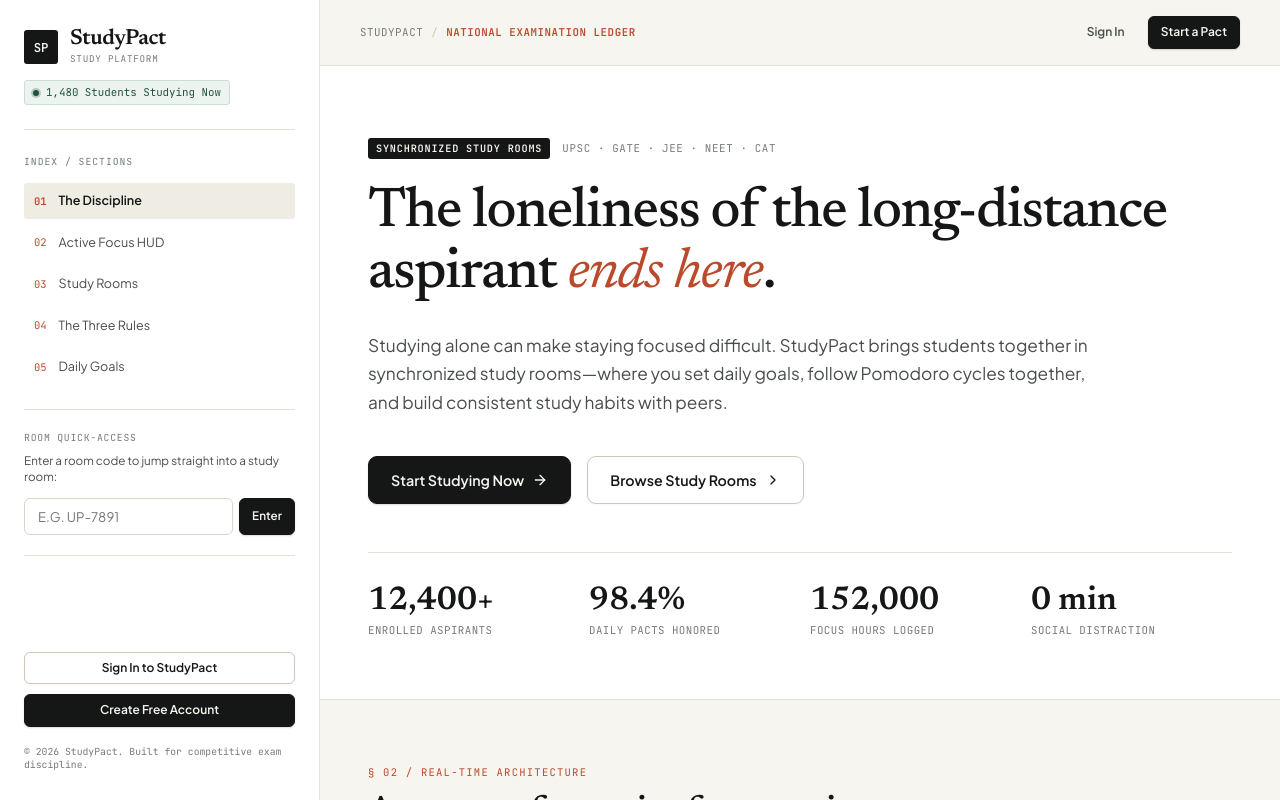
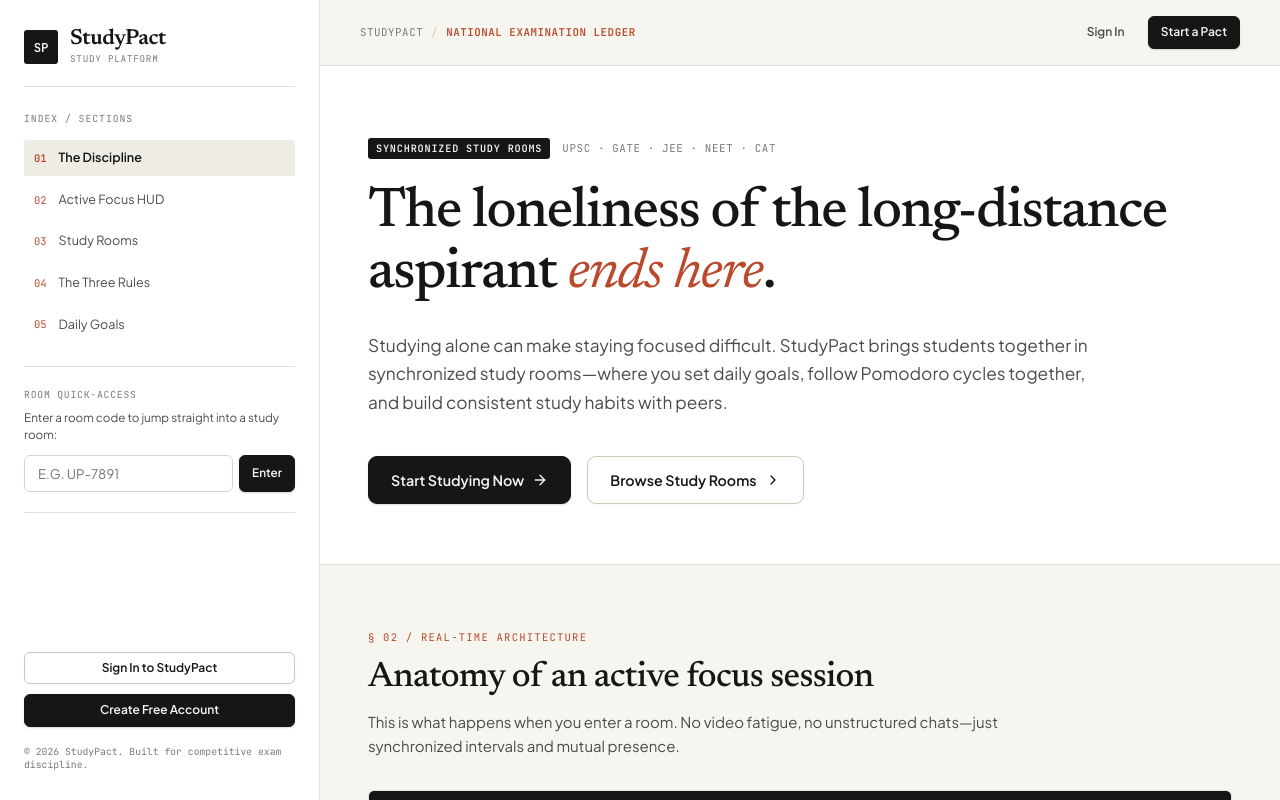
Before and after one commit to byter66/StudyPact, a React (Vite) app in the folder Frontend/: page / in a window 1280 px wide. Shown: the top 800 px of the page. Built offline with nearby package versions, Linux system fonts and the light colour scheme.

Commit message:
Changed UI

```diff
--- a/Frontend/src/components/Landing/Landing.css
+++ b/Frontend/src/components/Landing/Landing.css
@@ -33,8 +33,7 @@
 .sp-rail-header {
   display: flex;
   flex-direction: column;
-  gap: 14px;
-  padding-bottom: 24px;
+  padding-bottom: 20px;
   border-bottom: 1px solid var(--border-hairline);
 }
 
@@ -81,27 +80,7 @@
   color: var(--text-tertiary);
 }
 
-.sp-rail-live-badge {
-  display: inline-flex;
-  align-items: center;
-  gap: 7px;
-  font-family: var(--font-mono);
-  font-size: 0.72rem;
-  color: var(--forest);
-  background-color: var(--forest-subtle);
-  border: 1px solid var(--forest-border);
-  padding: 3px 8px;
-  border-radius: var(--radius-xs);
-  width: fit-content;
-}
 
-.live-dot-pulse {
-  width: 6px;
-  height: 6px;
-  border-radius: 50%;
-  background-color: var(--forest);
-  box-shadow: 0 0 0 2px rgba(35, 82, 59, 0.25);
-}
 
 /* Rail Navigation Links */
 .sp-rail-nav {
@@ -367,43 +346,12 @@
   align-items: center;
   gap: 16px;
   flex-wrap: wrap;
-  margin-bottom: 48px;
+  margin-bottom: 0;
 }
 
 .manifesto-btn {
   background-color: var(--primary);
   color: var(--text-inverse);
-}
-
-/* National Ticker Strip */
-.national-metrics-bar {
-  display: grid;
-  grid-template-columns: repeat(4, 1fr);
-  gap: 20px;
-  padding-top: 32px;
-  border-top: 1px solid var(--border-hairline);
-}
-
-.metric-cell {
-  display: flex;
-  flex-direction: column;
-  gap: 4px;
-}
-
-.metric-val {
-  font-family: var(--font-serif);
-  font-size: 2.2rem;
-  font-weight: 600;
-  color: var(--text-main);
-  line-height: 1;
-}
-
-.metric-cap {
-  font-family: var(--font-mono);
-  font-size: 0.72rem;
-  letter-spacing: 0.04em;
-  color: var(--text-tertiary);
-  text-transform: uppercase;
 }
 
 /* =========================================================================
@@ -1025,9 +973,6 @@
   .manifesto-headline {
     font-size: 2.75rem;
   }
-  .national-metrics-bar {
-    grid-template-columns: repeat(2, 1fr);
-  }
 }
 
 @media (max-width: 640px) {
@@ -1041,9 +986,6 @@
     flex-direction: column;
     align-items: stretch;
   }
-  .national-metrics-bar {
-    grid-template-columns: 1fr;
-  }
   .stage-footer {
     grid-template-columns: 1fr;
   }
--- a/Frontend/src/components/Landing/Landing.jsx
+++ b/Frontend/src/components/Landing/Landing.jsx
@@ -115,10 +115,6 @@ export default function Landing() {
               <span className="sp-rail-version">STUDY PLATFORM</span>
             </div>
           </Link>
-          <div className="sp-rail-live-badge">
-            <span className="live-dot-pulse"></span>
-            <span>1,480 Students Studying Now</span>
-          </div>
         </div>
 
         {/* Index Chapters Navigation */}
@@ -223,26 +219,6 @@ export default function Landing() {
               <span>Browse Study Rooms</span>
               <ChevronRight size={16} />
             </a>
-          </div>
-
-          {/* Tabular National Ticker Strip */}
-          <div className="national-metrics-bar">
-            <div className="metric-cell">
-              <span className="metric-val">12,400+</span>
-              <span className="metric-cap">Enrolled Aspirants</span>
-            </div>
-            <div className="metric-cell">
-              <span className="metric-val">98.4%</span>
-              <span className="metric-cap">Daily Pacts Honored</span>
-            </div>
-            <div className="metric-cell">
-              <span className="metric-val">152,000</span>
-              <span className="metric-cap">Focus Hours Logged</span>
-            </div>
-            <div className="metric-cell">
-              <span className="metric-val">0 min</span>
-              <span className="metric-cap">Social Distraction</span>
-            </div>
           </div>
         </section>
 
--- a/Frontend/src/components/Signup/Signup.css
+++ b/Frontend/src/components/Signup/Signup.css
@@ -11,25 +11,7 @@
   grid-template-columns: 1.18fr 0.82fr;
 }
 
-.auth-cohort-pill {
-  display: inline-flex;
-  align-items: center;
-  gap: 7px;
-  padding: 5px 12px;
-  border-radius: 9999px;
-  background: var(--bg-surface-alt, #F4F1EA);
-  border: 1px solid var(--border-hairline, #E6E1D6);
-}
 
-.cohort-icon {
-  color: var(--terracotta, #BA4A2B);
-}
-
-.cohort-text {
-  font-size: 0.74rem;
-  font-weight: 600;
-  color: var(--text-secondary, #484E49);
-}
 
 /* --------------------------------------------------------------------------
    THE COVENANT CHARTER CARD
@@ -228,9 +210,7 @@
 }
 
 @media (max-width: 600px) {
-  .auth-cohort-pill {
-    display: none;
-  }
+
 
   .covenant-charter-card {
     padding: 18px 14px;
--- a/Frontend/src/components/Signup/Signup.jsx
+++ b/Frontend/src/components/Signup/Signup.jsx
@@ -1,5 +1,5 @@
 import React, { useState } from 'react';
-import { BookOpen, ArrowLeft, ArrowRight, ShieldCheck, CheckCircle2, Users } from 'lucide-react';
+import { BookOpen, ArrowLeft, ArrowRight, ShieldCheck, CheckCircle2 } from 'lucide-react';
 import { Link, useNavigate } from 'react-router-dom';
 import './Signup.css';
 import { authService } from '../../services/authService';
@@ -55,10 +55,6 @@ const Signup = () => {
                     </div>
 
                     <div className="auth-masthead-meta">
-                        <div className="auth-cohort-pill">
-                            <Users size={13} className="cohort-icon" />
-                            <span className="cohort-text">12,400+ Active Aspirants</span>
-                        </div>
                         <Link to="/" className="auth-nav-link auth-nav-home" title="Return to Home">
                             <ArrowLeft size={13} />
                             <span>Home</span>
```
